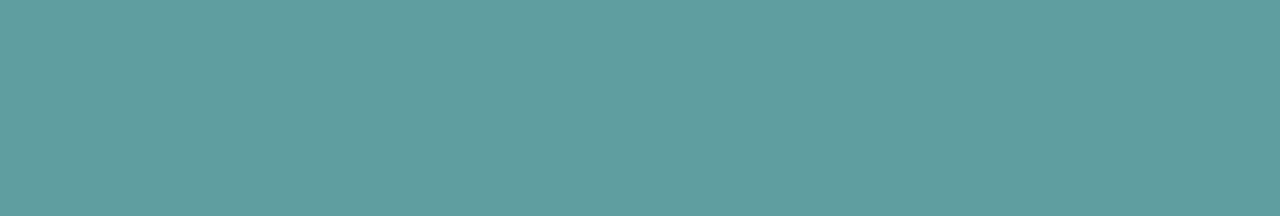
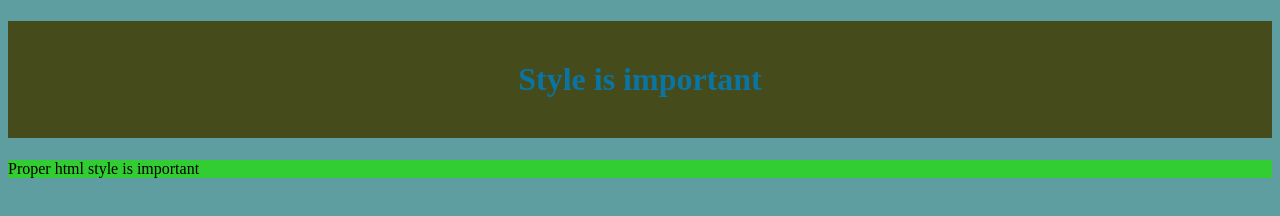
Before and after one commit to MTHS-ICS2O-2-2022/ICS2O-Unit-1-03-Lucas-Osmond, a plain HTML site: page index.html in a window 1280 px wide. Drawn offline with Linux system fonts and the light colour scheme.

Commit message:
Added more colour

```diff
--- a/index.html
+++ b/index.html
@@ -12,11 +12,13 @@
   <style>
     #my-header {
       background-color:rgb(69, 75, 27);
-      color: hsl(296, 100%, 14%);
+      color: hsl(198, 88%, 34%);
       padding: 40px;
       text-align: center;
     }
   </style>
   <body style="background-color:cadetblue;">
+    <h1 id="my-header">Style is important</h1>
+    <p style="background-color: rgb(50, 205, 50);"> Proper html style is important</p>
   </body>
 </html>
```
